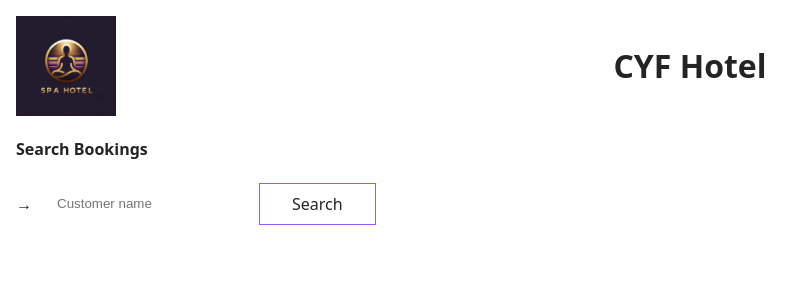
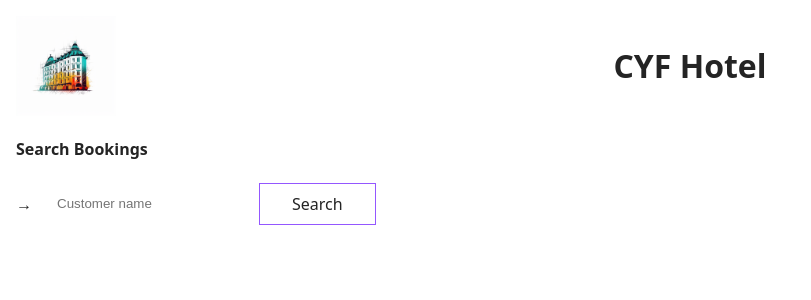
Before and after one commit to CodeYourFuture/React-Module-Project, a React (Vite) app: page / in a window 1280 px wide. Shown: the top 300 px of the page, without its empty margins (0-811 px from the left). Built offline with nearby package versions, Linux system fonts and the light colour scheme.

Commit message:
requested review done

```diff
--- a/src/components/AppHeader/AppHeader.jsx
+++ b/src/components/AppHeader/AppHeader.jsx
@@ -1,11 +1,11 @@
-import Logo from "@/assets/spa-logo.png";
+import Logo from "@/assets/hotel-logo.png";
 import "./AppHeader.scss";
 
 const AppHeader = () => {
     return(
 
     <header className="app__header">
-        <img className="app__logo" src={Logo} alt="" />
+        <img className="app__logo" src={Logo} alt="hotel Logo" />
       <h1 className="app__heading">CYF Hotel</h1>
     </header>
 
```
